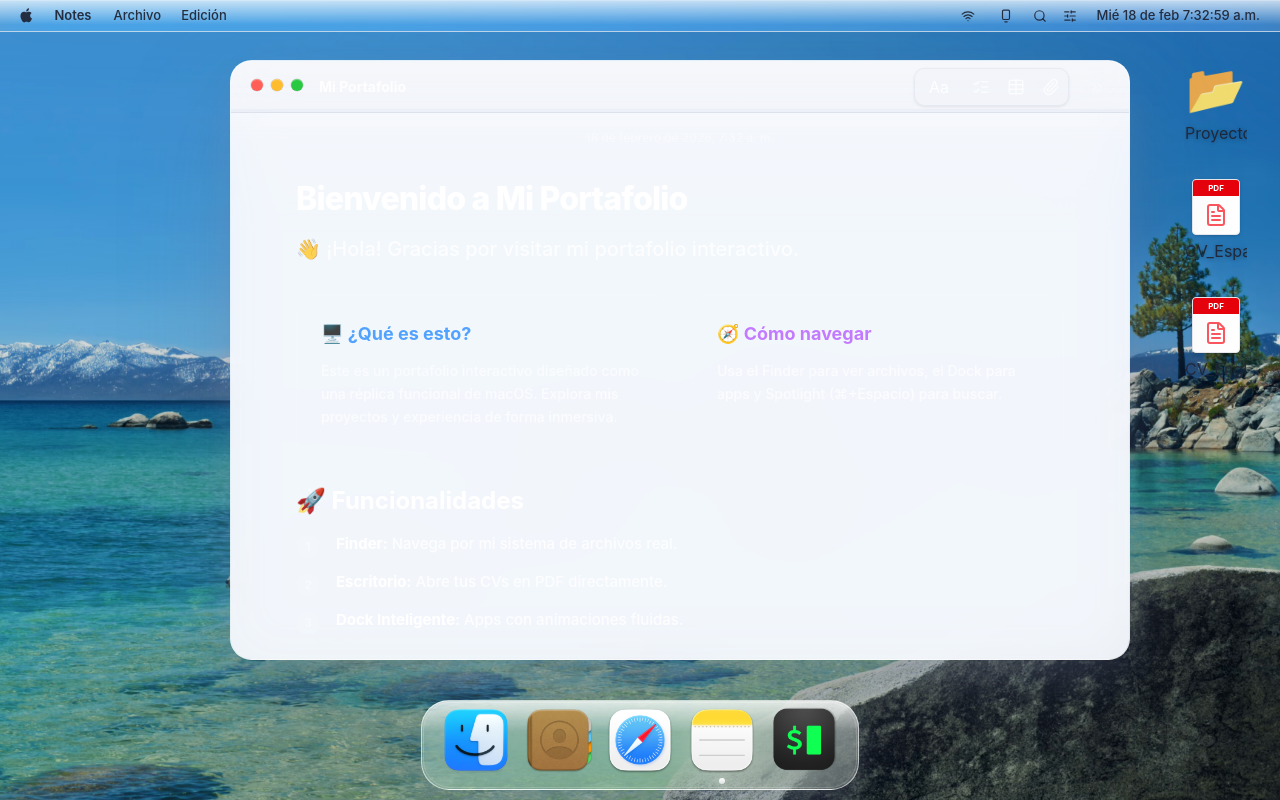
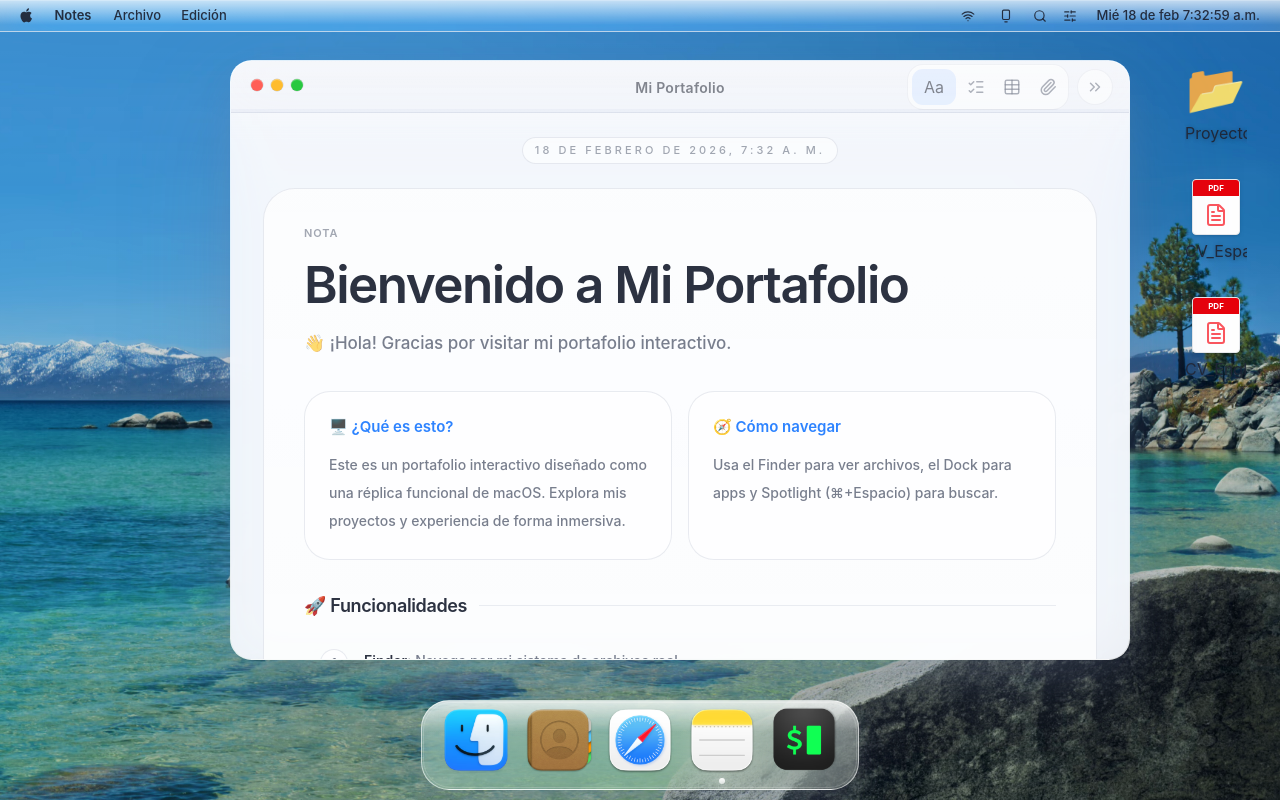
Before and after one commit to bryanvrgsc/portafolio.bryanvrgsc, a Next.js app: page / in a window 1280 px wide. Built offline with nearby package versions, Linux system fonts and the light colour scheme.

Commit message:
feat(notes): redesign editor surface for tahoe fidelity

```diff
--- a/components/NotesApp.tsx
+++ b/components/NotesApp.tsx
@@ -3,6 +3,24 @@
 import React, { useState, useContext } from 'react';
 import { ListChecks, Table as TableIcon, Paperclip, ChevronsRight } from 'lucide-react';
 import { WindowContext } from './Window';
+
+const featureItems = [
+    {
+        id: 'finder',
+        label: 'Finder',
+        title: 'Navega por mi sistema de archivos real.',
+    },
+    {
+        id: 'desktop',
+        label: 'Escritorio',
+        title: 'Abre tus CVs en PDF directamente.',
+    },
+    {
+        id: 'dock',
+        label: 'Dock Inteligente',
+        title: 'Apps con animaciones fluidas.',
+    },
+] as const;
 
 const NotesApp = React.memo(() => {
     const windowContext = useContext(WindowContext);
@@ -25,44 +43,52 @@ const NotesApp = React.memo(() => {
 
     return (
         <div className="tahoe-app-surface flex h-full flex-col overflow-hidden select-none">
-            {/* Header - Matches Screenshot Layout */}
             <div
-                className="tahoe-app-toolbar flex h-[52px] shrink-0 items-center justify-between px-4 cursor-grab active:cursor-grabbing"
+                className="tahoe-app-toolbar grid h-[52px] shrink-0 grid-cols-[1fr_auto_1fr] items-center px-4 cursor-grab active:cursor-grabbing"
                 onPointerDown={(e) => dragControls?.start(e)}
             >
-                {/* Left segment: Traffic light space + Title */}
-                <div className="flex items-center ml-[72px]">
-                    <span className="text-[14px] font-bold text-white/90">Mi Portafolio</span>
+                <div aria-hidden="true" className="w-[88px]" />
+
+                <div className="justify-self-center">
+                    <span className="text-[14px] font-semibold tracking-[0.02em]" style={{ color: 'var(--tahoe-text-primary)' }}>
+                        Mi Portafolio
+                    </span>
                 </div>
 
-                {/* Right segment: Tools + Expand */}
-                <div className="flex items-center gap-3">
-                    {/* Toolbar Pill */}
+                <div className="flex items-center justify-self-end gap-2">
                     <div
-                        className="pointer-events-auto flex items-center rounded-[10px] border p-[2px] shadow-sm"
-                        style={{ background: 'var(--tahoe-app-toolbar-surface)', borderColor: 'var(--tahoe-stroke-soft)' }}
+                        className="tahoe-control-cluster pointer-events-auto flex items-center gap-1 rounded-[16px] p-1"
                         onPointerDown={(e) => e.stopPropagation()}
                     >
-                        <button className="px-3 py-1 hover:bg-white/[0.08] rounded-[8px] transition-colors text-[14px] font-semibold text-white/90" aria-label="Opciones de formato">
+                        <button
+                            className="tahoe-control-button rounded-[11px] px-3 py-1.5 text-[14px] font-medium"
+                            data-active="true"
+                            aria-label="Opciones de formato"
+                        >
                             Aa
                         </button>
-                        <div className="w-[1px] h-3 bg-white/10 mx-0.5" />
-                        <button className="p-1.5 hover:bg-white/[0.08] rounded-[8px] transition-colors text-white/70" aria-label="Lista de tareas">
+                        <button
+                            className="tahoe-control-button flex h-8 w-8 items-center justify-center rounded-[11px]"
+                            aria-label="Lista de tareas"
+                        >
                             <ListChecks size={18} strokeWidth={2} />
                         </button>
-                        <div className="w-[1px] h-3 bg-white/10 mx-0.5" />
-                        <button className="p-1.5 hover:bg-white/[0.08] rounded-[8px] transition-colors text-white/70" aria-label="Insertar tabla">
+                        <button
+                            className="tahoe-control-button flex h-8 w-8 items-center justify-center rounded-[11px]"
+                            aria-label="Insertar tabla"
+                        >
                             <TableIcon size={18} strokeWidth={2} />
                         </button>
-                        <div className="w-[1px] h-3 bg-white/10 mx-0.5" />
-                        <button className="p-1.5 hover:bg-white/[0.08] rounded-[8px] transition-colors text-white/70" aria-label="Adjuntar archivo">
+                        <button
+                            className="tahoe-control-button flex h-8 w-8 items-center justify-center rounded-[11px]"
+                            aria-label="Adjuntar archivo"
+                        >
                             <Paperclip size={18} strokeWidth={2} />
                         </button>
                     </div>
 
-                    {/* Expand Button */}
                     <button
-                        className="w-8 h-8 flex items-center justify-center hover:bg-white/[0.08] rounded-full text-white/30 hover:text-white/70 transition-colors pointer-events-auto border border-white/[0.05]"
+                        className="tahoe-control-button pointer-events-auto flex h-9 w-9 items-center justify-center rounded-full border border-[var(--tahoe-stroke-soft)] bg-[var(--tahoe-control-surface)]"
                         onPointerDown={(e) => e.stopPropagation()}
                         aria-label="Expandir"
                     >
@@ -71,60 +97,123 @@ const NotesApp = React.memo(() => {
                 </div>
             </div>
 
-            {/* Content Area */}
-            <div className="flex-1 overflow-y-auto px-8 pb-10 custom-scrollbar">
-                <div className="max-w-3xl mx-auto flex flex-col items-center pt-4">
-                    {/* Centered Date - EXACT format and style */}
-                    <p className="text-[12px] text-white/30 mb-8 font-medium">
-                        {currentDate}
-                    </p>
+            <div className="flex-1 overflow-y-auto px-4 pb-10 custom-scrollbar sm:px-6 lg:px-8">
+                <div className="mx-auto flex w-full max-w-4xl flex-col gap-6 pt-6">
+                    <div className="flex justify-center">
+                        <p
+                            className="rounded-full border px-3 py-1 text-[11px] font-medium tracking-[0.28em] uppercase"
+                            style={{
+                                background: 'var(--tahoe-control-surface)',
+                                borderColor: 'var(--tahoe-stroke-soft)',
+                                color: 'var(--tahoe-text-tertiary)',
+                            }}
+                        >
+                            {currentDate}
+                        </p>
+                    </div>
 
-                    <div className="w-full text-left space-y-8">
+                    <div
+                        className="tahoe-content-card rounded-[32px] px-5 py-6 sm:px-8 sm:py-8 lg:px-10 lg:py-9"
+                        style={{
+                            background:
+                                'linear-gradient(180deg, color-mix(in srgb, var(--tahoe-content-card-surface) 92%, white), var(--tahoe-content-card-surface))',
+                        }}
+                    >
                         <div className="space-y-4">
-                            <h1 className="text-[32px] font-extrabold text-white tracking-tight leading-tight">
+                            <p className="tahoe-sidebar-section-title text-[11px] font-semibold">
+                                Nota
+                            </p>
+                            <h1
+                                className="text-[clamp(2rem,4vw,3.35rem)] font-semibold leading-[1.06] tracking-[-0.03em]"
+                                style={{ color: 'var(--tahoe-text-primary)' }}
+                            >
                                 Bienvenido a Mi Portafolio
                             </h1>
-                            <p className="text-xl text-white/80 font-medium">
+                            <p
+                                className="max-w-2xl text-[17px] leading-8 font-medium"
+                                style={{ color: 'var(--tahoe-text-secondary)' }}
+                            >
                                 👋 ¡Hola! Gracias por visitar mi portafolio interactivo.
                             </p>
                         </div>
 
-                        <div className="grid grid-cols-1 md:grid-cols-2 gap-6">
-                            <div className="p-6 rounded-2xl bg-white/[0.03] border border-white/[0.05] space-y-3">
-                                <h3 className="text-lg font-bold text-blue-400">🖥️ ¿Qué es esto?</h3>
-                                <p className="text-[14px] text-white/60 leading-relaxed font-medium">
+                        <div className="mt-8 grid gap-4 md:grid-cols-2">
+                            <div className="tahoe-content-card rounded-[26px] p-5 sm:p-6">
+                                <h3
+                                    className="text-[15px] font-semibold"
+                                    style={{ color: 'var(--tahoe-accent)' }}
+                                >
+                                    🖥️ ¿Qué es esto?
+                                </h3>
+                                <p
+                                    className="mt-3 text-[14px] leading-7 font-medium"
+                                    style={{ color: 'var(--tahoe-text-secondary)' }}
+                                >
                                     Este es un portafolio interactivo diseñado como una réplica funcional de macOS.
                                     Explora mis proyectos y experiencia de forma inmersiva.
                                 </p>
                             </div>
-                            <div className="p-6 rounded-2xl bg-white/[0.03] border border-white/[0.05] space-y-3">
-                                <h3 className="text-lg font-bold text-purple-400">🧭 Cómo navegar</h3>
-                                <p className="text-[14px] text-white/60 leading-relaxed font-medium">
+
+                            <div className="tahoe-content-card rounded-[26px] p-5 sm:p-6">
+                                <h3
+                                    className="text-[15px] font-semibold"
+                                    style={{ color: 'var(--tahoe-accent)' }}
+                                >
+                                    🧭 Cómo navegar
+                                </h3>
+                                <p
+                                    className="mt-3 text-[14px] leading-7 font-medium"
+                                    style={{ color: 'var(--tahoe-text-secondary)' }}
+                                >
                                     Usa el Finder para ver archivos, el Dock para apps y Spotlight (⌘+Espacio) para buscar.
                                 </p>
                             </div>
                         </div>
 
-                        <div className="space-y-4">
-                            <h2 className="text-2xl font-bold text-white">🚀 Funcionalidades</h2>
-                            <ul className="space-y-3">
-                                <li className="flex gap-4 items-start">
-                                    <div className="w-6 h-6 rounded-full bg-white/5 flex items-center justify-center text-[12px] font-bold text-white/40 shrink-0 mt-0.5">1</div>
-                                    <p className="text-[15px] text-white/80 font-medium"><span className="text-white font-bold">Finder:</span> Navega por mi sistema de archivos real.</p>
-                                </li>
-                                <li className="flex gap-4 items-start">
-                                    <div className="w-6 h-6 rounded-full bg-white/5 flex items-center justify-center text-[12px] font-bold text-white/40 shrink-0 mt-0.5">2</div>
-                                    <p className="text-[15px] text-white/80 font-medium"><span className="text-white font-bold">Escritorio:</span> Abre tus CVs en PDF directamente.</p>
-                                </li>
-                                <li className="flex gap-4 items-start">
-                                    <div className="w-6 h-6 rounded-full bg-white/5 flex items-center justify-center text-[12px] font-bold text-white/40 shrink-0 mt-0.5">3</div>
-                                    <p className="text-[15px] text-white/80 font-medium"><span className="text-white font-bold">Dock Inteligente:</span> Apps con animaciones fluidas.</p>
-                                </li>
-                            </ul>
+                        <div className="mt-8 space-y-4">
+                            <div className="flex items-center gap-3">
+                                <h2
+                                    className="text-[18px] font-semibold tracking-[-0.02em]"
+                                    style={{ color: 'var(--tahoe-text-primary)' }}
+                                >
+                                    🚀 Funcionalidades
+                                </h2>
+                                <div className="h-px flex-1" style={{ background: 'var(--tahoe-hairline)' }} />
+                            </div>
+
+                            <ol className="space-y-3">
+                                {featureItems.map((item, index) => (
+                                    <li key={item.id} className="flex items-start gap-4 rounded-[22px] px-4 py-3">
+                                        <div
+                                            className="tahoe-content-card mt-0.5 flex h-7 w-7 shrink-0 items-center justify-center rounded-full text-[12px] font-semibold"
+                                            style={{ color: 'var(--tahoe-text-secondary)' }}
+                                        >
+                                            {index + 1}
+                                        </div>
+                                        <p
+                                            className="text-[14px] leading-7 font-medium"
+                                            style={{ color: 'var(--tahoe-text-secondary)' }}
+                                        >
+                                            <span
+                                                className="font-semibold"
+                                                style={{ color: 'var(--tahoe-text-primary)' }}
+                                            >
+                                                {item.label}:
+                                            </span>{' '}
+                                            {item.title}
+                                        </p>
+                                    </li>
+                                ))}
+                            </ol>
                         </div>
 
-                        <div className="mt-12 text-center text-white/20 text-[11px] font-bold tracking-widest uppercase">
-                            Hecho con amor en Next.js • 2026
+                        <div
+                            className="mt-10 flex flex-wrap items-center justify-center gap-2 text-center text-[11px] font-semibold tracking-[0.22em] uppercase"
+                            style={{ color: 'var(--tahoe-text-tertiary)' }}
+                        >
+                            <span>Hecho con amor en Next.js</span>
+                            <span className="tahoe-status-separator">•</span>
+                            <span>2026</span>
                         </div>
                     </div>
                 </div>
```
